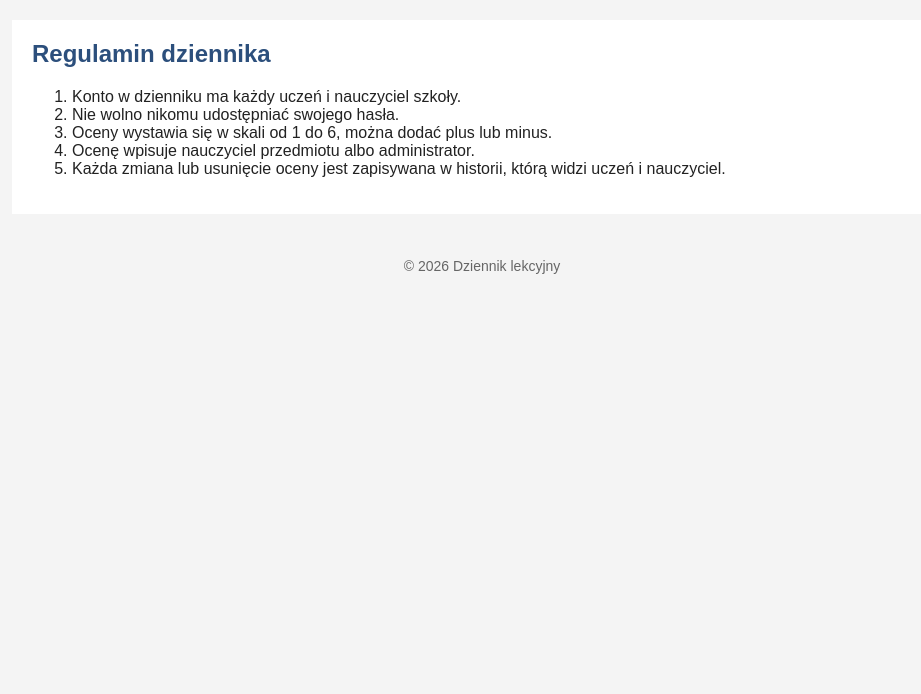
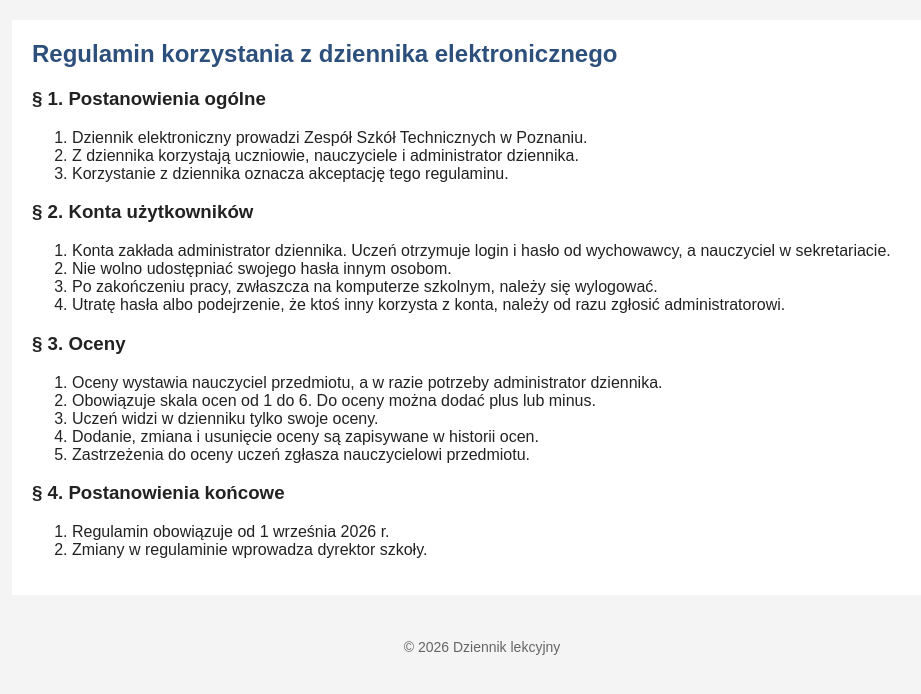
Before and after one commit to GustawKalek/programowanie-php, a PHP site: page /regulamin.php in a window 1280 px wide. Shown: the part 88-782 px from the top of the page, without its empty margins (158-1079 px from the left). Run offline with PHP 8.4, Linux system fonts and the light colour scheme.

Commit message:
poprawione strony statyczne
nowy regulamin, dłuższe o szkole, linki w kontakcie, usunięte readme z lekcji 5

```diff
--- a/projekt/app/index.php
+++ b/projekt/app/index.php
@@ -4,12 +4,6 @@ include "includes/naglowek.php";
 ?>
 		<h2>Witamy w Zespole Szkół Technicznych</h2>
 		<p>To jest strona naszej szkoły i elektroniczny dziennik lekcyjny.</p>
-		<p>W dzienniku:</p>
-		<ul>
-			<li>uczniowie sprawdzają swoje oceny,</li>
-			<li>nauczyciele wpisują oceny swoim klasom,</li>
-			<li>każda zmiana oceny jest zapisywana w historii.</li>
-		</ul>
 
 		<h3>Aktualności</h3>
 		<p><b>4.11.2026</b> - zebranie z rodzicami klas pierwszych o 17:00.</p>
--- a/projekt/app/kontakt.php
+++ b/projekt/app/kontakt.php
@@ -8,7 +8,11 @@ include "includes/naglowek.php";
 			ul. Szkolna 1<br>
 			60-001 Poznań
 		</p>
-		<p>Telefon do sekretariatu: 61 123 45 67</p>
+		<p>
+			Sekretariat: <a href="tel:+48611234567">61 123 45 67</a><br>
+			E-mail: <a href="mailto:sekretariat@zst.test">sekretariat@zst.test</a>
+		</p>
+		<p>W sprawie konta w dzienniku, np. gdy nie pamiętasz hasła, napisz do administratora: <a href="mailto:dziennik@zst.test">dziennik@zst.test</a>.</p>
 
 		<h3>Godziny pracy sekretariatu</h3>
 		<ul>
--- a/projekt/app/regulamin.php
+++ b/projekt/app/regulamin.php
@@ -2,12 +2,35 @@
 $tytul = "Regulamin";
 include "includes/naglowek.php";
 ?>
-		<h2>Regulamin dziennika</h2>
+		<h2>Regulamin korzystania z dziennika elektronicznego</h2>
+
+		<h3>§ 1. Postanowienia ogólne</h3>
 		<ol>
-			<li>Konto w dzienniku ma każdy uczeń i nauczyciel szkoły.</li>
-			<li>Nie wolno nikomu udostępniać swojego hasła.</li>
-			<li>Oceny wystawia się w skali od 1 do 6, można dodać plus lub minus.</li>
-			<li>Ocenę wpisuje nauczyciel przedmiotu albo administrator.</li>
-			<li>Każda zmiana lub usunięcie oceny jest zapisywana w historii, którą widzi uczeń i nauczyciel.</li>
+			<li>Dziennik elektroniczny prowadzi Zespół Szkół Technicznych w Poznaniu.</li>
+			<li>Z dziennika korzystają uczniowie, nauczyciele i administrator dziennika.</li>
+			<li>Korzystanie z dziennika oznacza akceptację tego regulaminu.</li>
+		</ol>
+
+		<h3>§ 2. Konta użytkowników</h3>
+		<ol>
+			<li>Konta zakłada administrator dziennika. Uczeń otrzymuje login i hasło od wychowawcy, a nauczyciel w sekretariacie.</li>
+			<li>Nie wolno udostępniać swojego hasła innym osobom.</li>
+			<li>Po zakończeniu pracy, zwłaszcza na komputerze szkolnym, należy się wylogować.</li>
+			<li>Utratę hasła albo podejrzenie, że ktoś inny korzysta z konta, należy od razu zgłosić administratorowi.</li>
+		</ol>
+
+		<h3>§ 3. Oceny</h3>
+		<ol>
+			<li>Oceny wystawia nauczyciel przedmiotu, a w razie potrzeby administrator dziennika.</li>
+			<li>Obowiązuje skala ocen od 1 do 6. Do oceny można dodać plus lub minus.</li>
+			<li>Uczeń widzi w dzienniku tylko swoje oceny.</li>
+			<li>Dodanie, zmiana i usunięcie oceny są zapisywane w historii ocen.</li>
+			<li>Zastrzeżenia do oceny uczeń zgłasza nauczycielowi przedmiotu.</li>
+		</ol>
+
+		<h3>§ 4. Postanowienia końcowe</h3>
+		<ol>
+			<li>Regulamin obowiązuje od 1 września 2026 r.</li>
+			<li>Zmiany w regulaminie wprowadza dyrektor szkoły.</li>
 		</ol>
 <?php include "includes/stopka.php"; ?>
```
Also changed, not shown: projekt/app/o-szkole.php (+11 -3 lines), 5/README.md (deleted).
